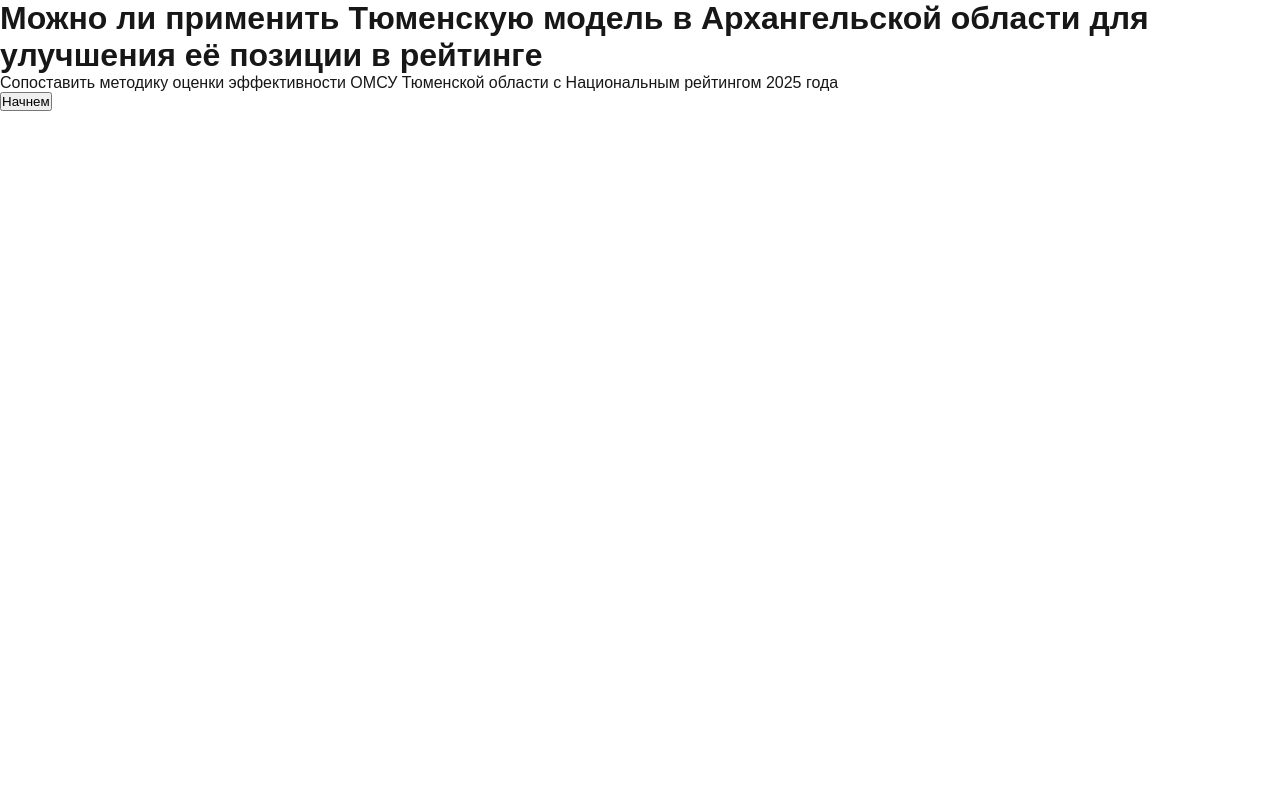
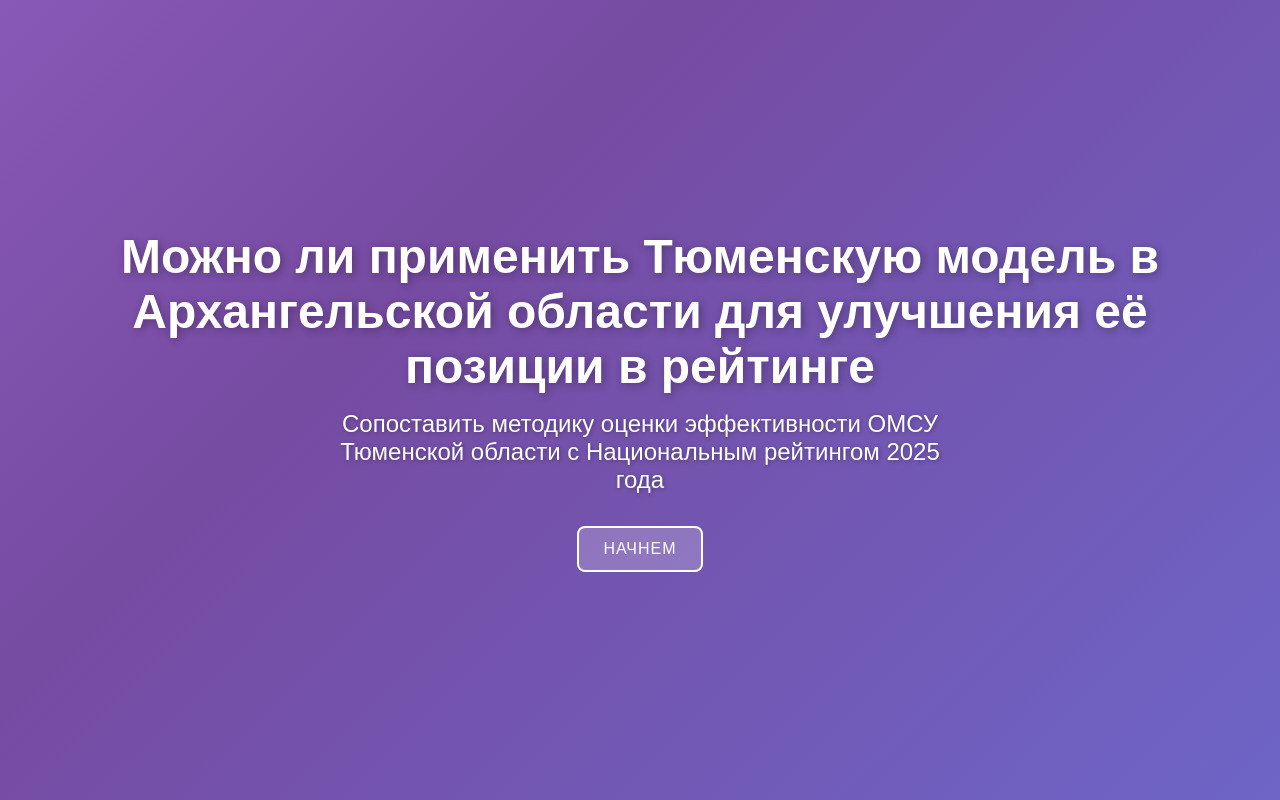
Before and after one commit to RUS29TAM/rating, a Next.js app: page / in a window 1280 px wide. Built offline with nearby package versions, Linux system fonts and the light colour scheme.

Commit message:
add template hero page styles

```diff
--- a/src/app/page.module.css
+++ b/src/app/page.module.css
@@ -1,167 +1,60 @@
-.page {
-  --gray-rgb: 0, 0, 0;
-  --gray-alpha-200: rgba(var(--gray-rgb), 0.08);
-  --gray-alpha-100: rgba(var(--gray-rgb), 0.05);
-
-  --button-primary-hover: #383838;
-  --button-secondary-hover: #f2f2f2;
-
-  display: grid;
-  grid-template-rows: 20px 1fr 20px;
-  align-items: center;
-  justify-items: center;
-  min-height: 100svh;
-  padding: 80px;
-  gap: 64px;
-  font-family: var(--font-geist-sans);
-}
-
-@media (prefers-color-scheme: dark) {
-  .page {
-    --gray-rgb: 255, 255, 255;
-    --gray-alpha-200: rgba(var(--gray-rgb), 0.145);
-    --gray-alpha-100: rgba(var(--gray-rgb), 0.06);
-
-    --button-primary-hover: #ccc;
-    --button-secondary-hover: #1a1a1a;
-  }
-}
-
-.main {
-  display: flex;
-  flex-direction: column;
-  gap: 32px;
-  grid-row-start: 2;
-}
-
-.main ol {
-  font-family: var(--font-geist-mono);
-  padding-left: 0;
-  margin: 0;
-  font-size: 14px;
-  line-height: 24px;
-  letter-spacing: -0.01em;
-  list-style-position: inside;
-}
-
-.main li:not(:last-of-type) {
-  margin-bottom: 8px;
-}
-
-.main code {
-  font-family: inherit;
-  background: var(--gray-alpha-100);
-  padding: 2px 4px;
-  border-radius: 4px;
-  font-weight: 600;
-}
-
-.ctas {
-  display: flex;
-  gap: 16px;
-}
-
-.ctas a {
-  appearance: none;
-  border-radius: 128px;
-  height: 48px;
-  padding: 0 20px;
-  border: 1px solid transparent;
-  transition:
-    background 0.2s,
-    color 0.2s,
-    border-color 0.2s;
-  cursor: pointer;
+.heroContainer {
+  min-height: 100vh;
   display: flex;
   align-items: center;
   justify-content: center;
-  font-size: 16px;
-  line-height: 20px;
-  font-weight: 500;
+  background: linear-gradient(-45deg, #667eea, #764ba2, #c084f5, #8b5cf6);
+  background-size: 400% 400%;
+  animation: gradientBG 15s ease infinite;
+  position: relative;
+  overflow: hidden;
 }
 
-a.primary {
-  background: var(--foreground);
-  color: var(--background);
-  gap: 8px;
+@keyframes gradientBG {
+  0% { background-position: 0 50%; }
+  25% { background-position: 50% 100%; }
+  50% { background-position: 100% 50%; }
+  75% { background-position: 50% 0; }
+  100% { background-position: 0 50%; }
 }
 
-a.secondary {
-  border-color: var(--gray-alpha-200);
-  min-width: 158px;
+.contentWrapper {
+  text-align: center;
+  z-index: 2;
+  padding: 2rem;
+  color: white;
 }
 
-.footer {
-  grid-row-start: 3;
-  display: flex;
-  gap: 24px;
+.title {
+  font-size: 3rem;
+  margin-bottom: 1rem;
+  text-shadow: 2px 2px 8px rgba(0,0,0,0.3);
 }
 
-.footer a {
-  display: flex;
-  align-items: center;
-  gap: 8px;
+.subtitle {
+  font-size: 1.5rem;
+  margin-bottom: 2rem;
+  max-width: 600px;
+  margin-left: auto;
+  margin-right: auto;
+  text-shadow: 1px 1px 4px rgba(0,0,0,0.3);
 }
 
-.footer img {
-  flex-shrink: 0;
+.ctaButton {
+  padding: 0.75rem 1.5rem;
+  font-size: 1rem;
+  background-color: rgba(255,255,255,0.2);
+  border: 2px solid white;
+  color: white;
+  border-radius: 8px;
+  cursor: pointer;
+  transition: all 0.3s ease;
+  text-transform: uppercase;
+  letter-spacing: 1px;
 }
 
-/* Enable hover only on non-touch devices */
-@media (hover: hover) and (pointer: fine) {
-  a.primary:hover {
-    background: var(--button-primary-hover);
-    border-color: transparent;
-  }
-
-  a.secondary:hover {
-    background: var(--button-secondary-hover);
-    border-color: transparent;
-  }
-
-  .footer a:hover {
-    text-decoration: underline;
-    text-underline-offset: 4px;
-  }
+.ctaButton:hover {
+  background-color: white;
+  color: #667eea;
+  transform: scale(1.05);
 }
-
-@media (max-width: 600px) {
-  .page {
-    padding: 32px;
-    padding-bottom: 80px;
-  }
-
-  .main {
-    align-items: center;
-  }
-
-  .main ol {
-    text-align: center;
-  }
-
-  .ctas {
-    flex-direction: column;
-  }
-
-  .ctas a {
-    font-size: 14px;
-    height: 40px;
-    padding: 0 16px;
-  }
-
-  a.secondary {
-    min-width: auto;
-  }
-
-  .footer {
-    flex-wrap: wrap;
-    align-items: center;
-    justify-content: center;
-  }
-}
-
-@media (prefers-color-scheme: dark) {
-  .logo {
-    filter: invert();
-  }
-}
```
